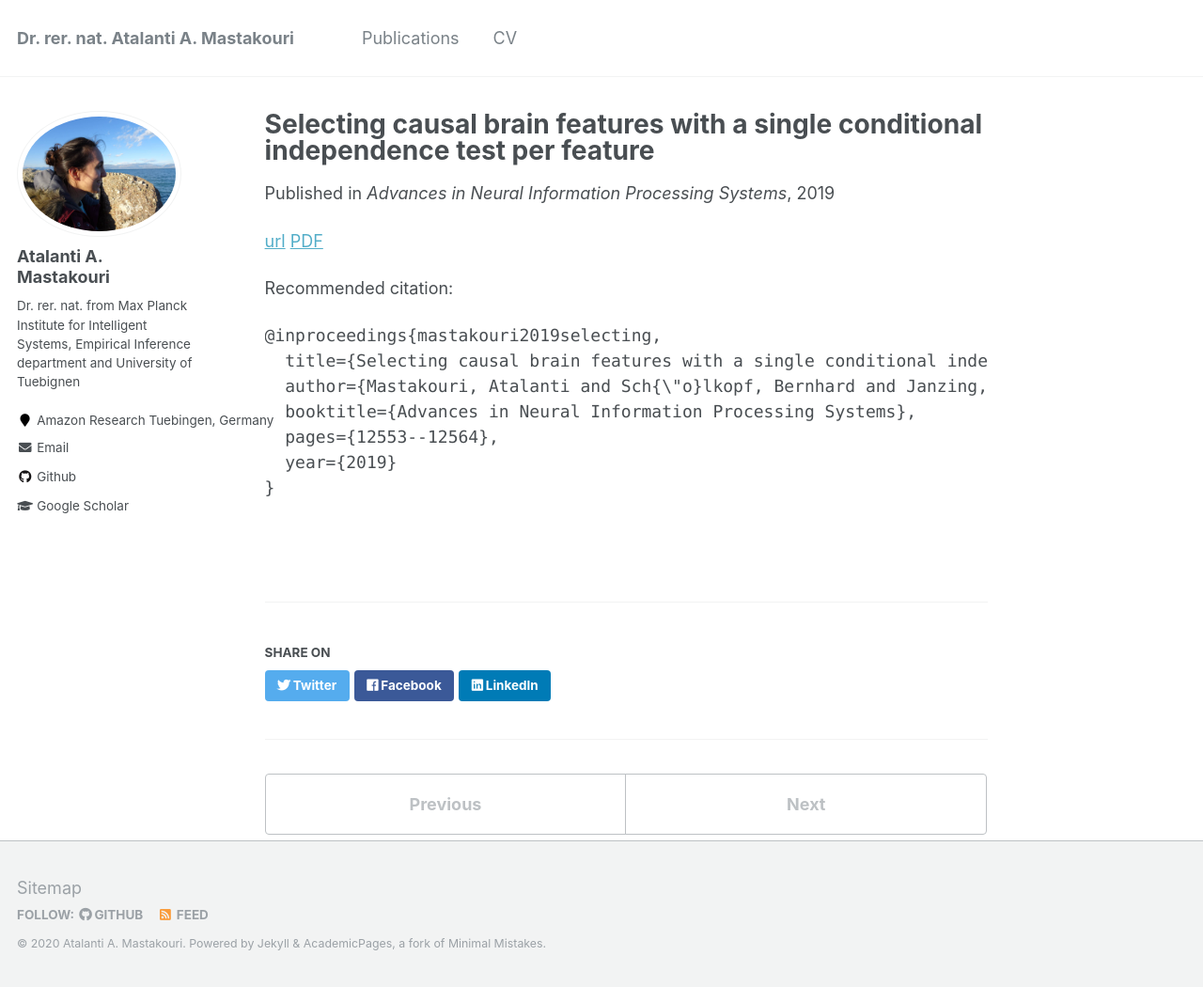
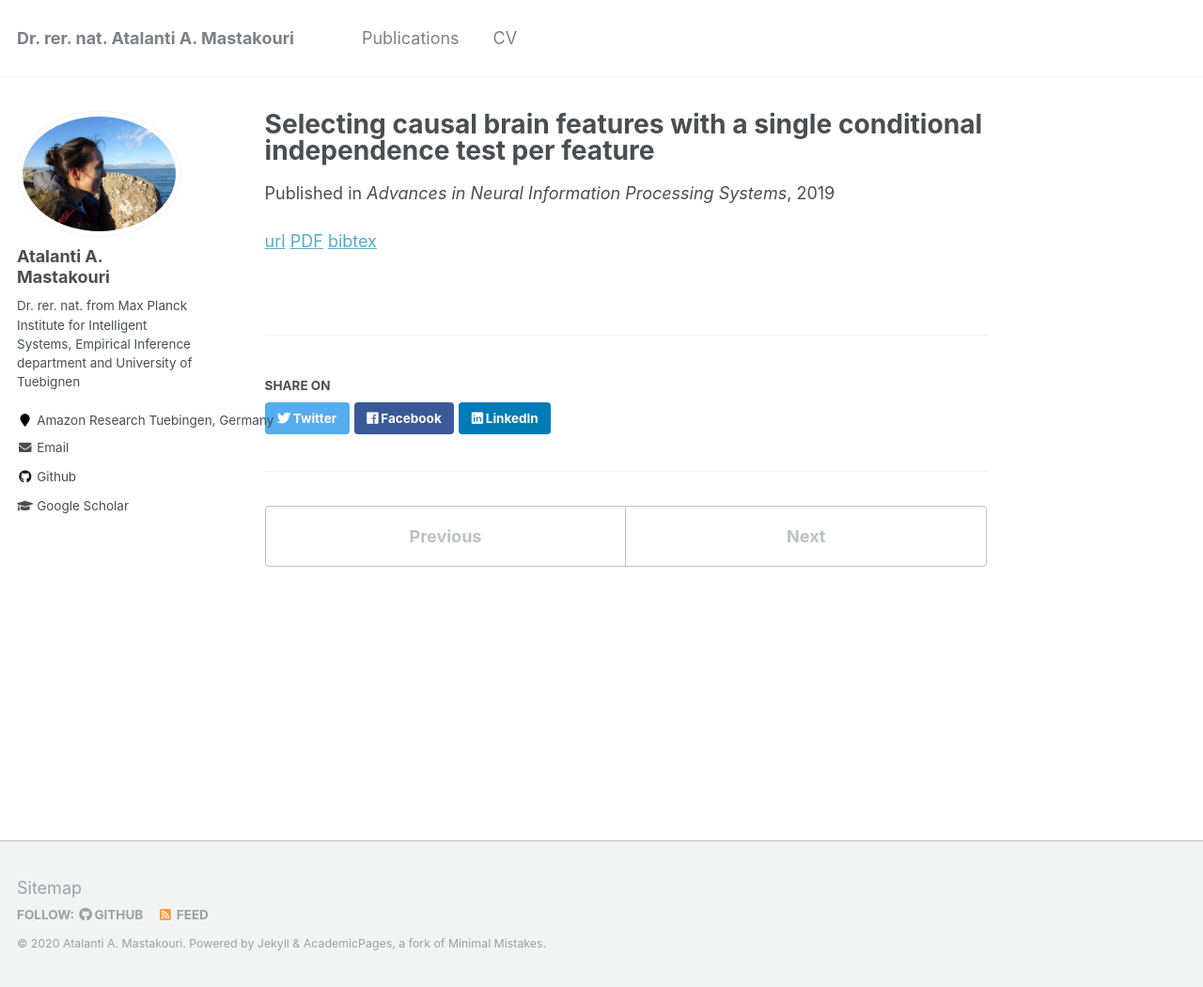
Before and after one commit to atalanti/atalanti.github.io, a Jekyll site: the page built from _publications/2019b-Selecting-causal-brain-features-with-a-single-conditional-independence-test-per-feature.md, in a window 1280 px wide and 1050 px high. Shown: the whole window at 94% size. Built offline with Jekyll 4.4.1, drawn with Linux system fonts in a browser that asks for light colours.

Commit message:
Update 2019b-Selecting-causal-brain-features-with-a-single-conditional-independence-test-per-feature.md

````diff
--- a/_publications/2019b-Selecting-causal-brain-features-with-a-single-conditional-independence-test-per-feature.md
+++ b/_publications/2019b-Selecting-causal-brain-features-with-a-single-conditional-independence-test-per-feature.md
@@ -1,21 +1,9 @@
 ---
 title: "Selecting causal brain features with a single conditional independence test per feature"
 collection: publications
-permalink: /publication/2019b-Selecting-causal-brain-features-with-a-single-conditional-independence-test-per-feature
 date: 2019-12-06
 venue: 'Advances in Neural Information Processing Systems'
 ---
 [url](https://proceedings.neurips.cc/paper/2019/hash/e6be4c22a5963ab00dfe8f3b695b5332-Abstract.html)
 [PDF](https://proceedings.neurips.cc/paper/2019/file/e6be4c22a5963ab00dfe8f3b695b5332-Paper.pdf)
-
-Recommended citation:
-```Javascript
-@inproceedings{mastakouri2019selecting,
-  title={Selecting causal brain features with a single conditional independence test per feature},
-  author={Mastakouri, Atalanti and Sch{\"o}lkopf, Bernhard and Janzing, Dominik},
-  booktitle={Advances in Neural Information Processing Systems},
-  pages={12553--12564},
-  year={2019}
-}
-
-```
+[bibtex](https://scholar.googleusercontent.com/scholar.bib?q=info:PyrE8oAou_UJ:scholar.google.com/&output=citation&scisdr=CgXPVUWVEIuduwQHWJo:AAGBfm0AAAAAX9gCQJqOlcN-fyr9w5jNqj79oasIeEQl&scisig=AAGBfm0AAAAAX9gCQHEK7-JHrPu8qP_zRcXLdAbdad3m&scisf=4&ct=citation&cd=-1&hl=en&scfhb=1)
````
